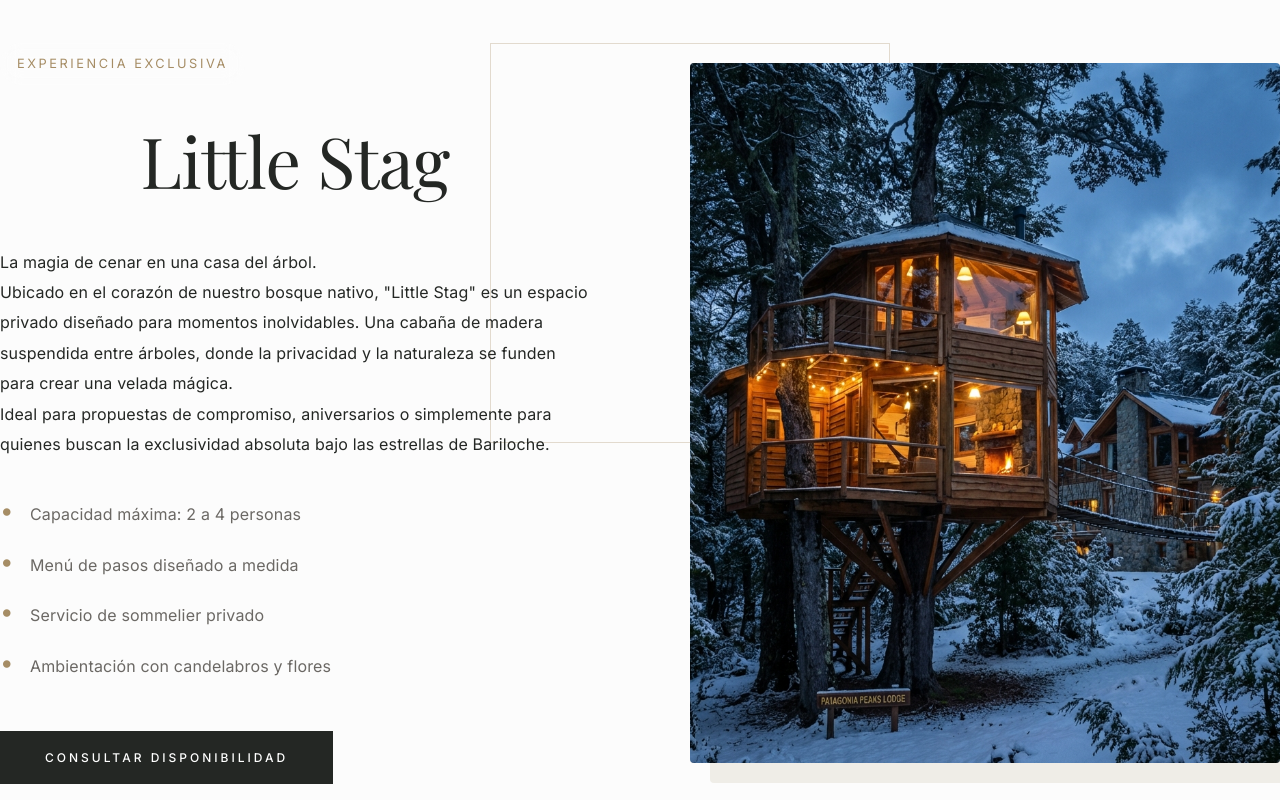
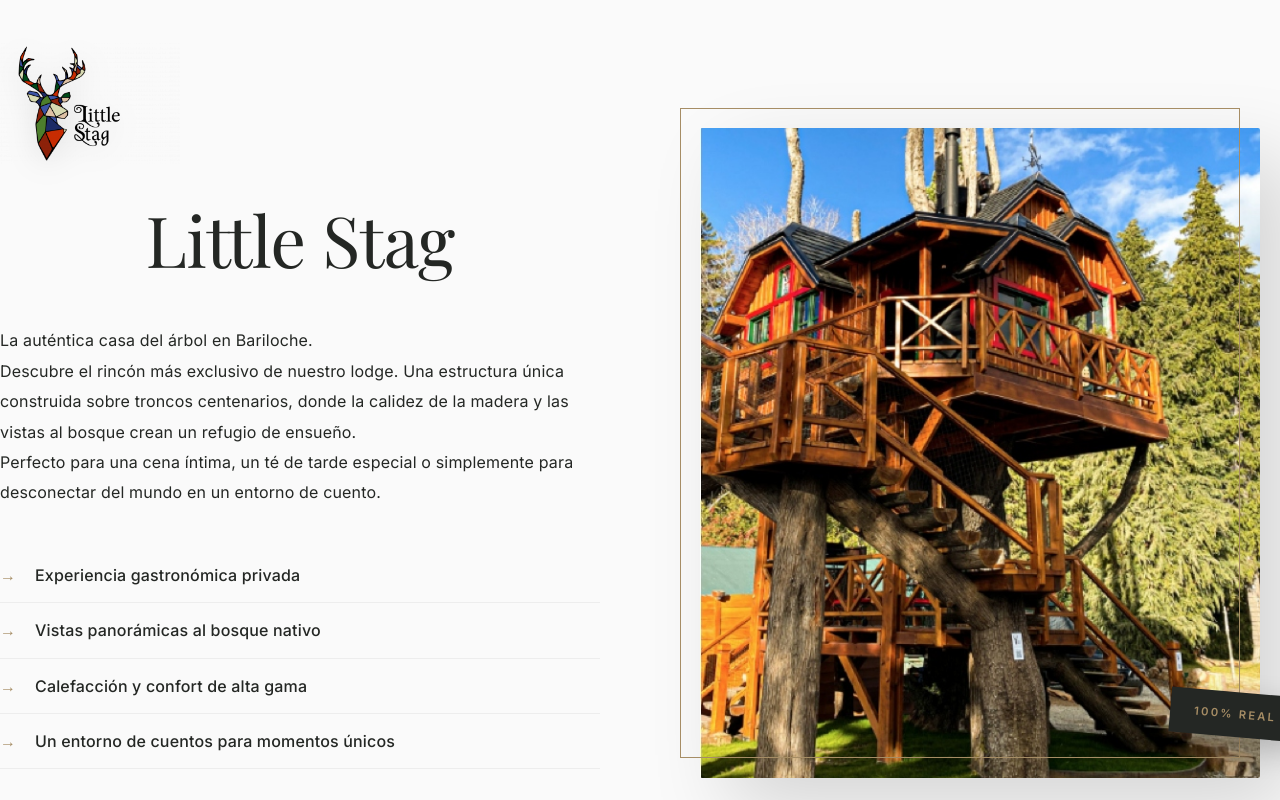
Before and after one commit to ahurtado1205-byte/charming-luxury-lodge, a React (Vite) app: page /charming-luxury-lodge/stag in a window 1280 px wide. Shown: the part 1840-2640 px from the top of the page. Built offline with nearby package versions, Linux system fonts and the light colour scheme; a web font is replaced by a local one.

Commit message:
Add real Little Stag photo and logo with premium styling

```diff
--- a/src/config/images.js
+++ b/src/config/images.js
@@ -35,7 +35,8 @@ export const IMAGES = {
     stag_dish_1: `${BASE}images/stag_dish_patagonian_lamb.png`,
     stag_dish_2: `${BASE}images/stag_dish_dessert.png`,
     stag_wine: `${BASE}images/stag_wine_experience.png`,
-    little_stag: `${BASE}images/little_stag.png`,
+    little_stag: `${BASE}images/little_stag_real.jpg`,
+    little_stag_logo: `${BASE}images/little_stag_logo.png`,
 
     // Gallery / Others
     gallery: [
--- a/src/pages/Stag.jsx
+++ b/src/pages/Stag.jsx
@@ -94,22 +94,24 @@ const Stag = () => {
                 <div className="container">
                     <div className="little-stag-grid">
                         <div className="little-stag-content">
-                            <div className="stag-badge">EXPERIENCIA EXCLUSIVA</div>
+                            <img src={IMAGES.little_stag_logo} alt="Little Stag Logo" className="little-stag-logo-img" />
                             <h2 className="section-title">Little Stag</h2>
-                            <p className="p-accent">La magia de cenar en una casa del árbol.</p>
-                            <p>Ubicado en el corazón de nuestro bosque nativo, "Little Stag" es un espacio privado diseñado para momentos inolvidables. Una cabaña de madera suspendida entre árboles, donde la privacidad y la naturaleza se funden para crear una velada mágica.</p>
-                            <p>Ideal para propuestas de compromiso, aniversarios o simplemente para quienes buscan la exclusividad absoluta bajo las estrellas de Bariloche.</p>
+                            <p className="p-accent">La auténtica casa del árbol en Bariloche.</p>
+                            <p>Descubre el rincón más exclusivo de nuestro lodge. Una estructura única construida sobre troncos centenarios, donde la calidez de la madera y las vistas al bosque crean un refugio de ensueño.</p>
+                            <p>Perfecto para una cena íntima, un té de tarde especial o simplemente para desconectar del mundo en un entorno de cuento.</p>
                             <ul className="little-stag-list">
-                                <li>Capacidad máxima: 2 a 4 personas</li>
-                                <li>Menú de pasos diseñado a medida</li>
-                                <li>Servicio de sommelier privado</li>
-                                <li>Ambientación con candelabros y flores</li>
+                                <li>Experiencia gastronómica privada</li>
+                                <li>Vistas panorámicas al bosque nativo</li>
+                                <li>Calefacción y confort de alta gama</li>
+                                <li>Un entorno de cuentos para momentos únicos</li>
                             </ul>
-                            <button className="btn btn-primary">Consultar Disponibilidad</button>
+                            <button className="btn btn-primary">Reservar Experiencia</button>
                         </div>
                         <div className="little-stag-image-wrapper">
-                            <img src={IMAGES.little_stag} alt="Little Stag Treehouse" className="little-stag-img" />
-                            <div className="image-overlay-border"></div>
+                            <div className="onda-frame">
+                                <img src={IMAGES.little_stag} alt="Little Stag Treehouse Real" className="little-stag-img" />
+                                <div className="floating-badge-onda">100% REAL</div>
+                            </div>
                         </div>
                     </div>
                 </div>
--- a/src/styles/Stag.css
+++ b/src/styles/Stag.css
@@ -135,60 +135,97 @@
 /* Little Stag Section */
 .little-stag {
     padding: 140px 0;
-    background-color: #fcfcfc;
+    background-color: #fafafa;
+    position: relative;
+    overflow: hidden;
+}
+
+.little-stag-logo-img {
+    width: 180px;
+    height: auto;
+    margin-bottom: 30px;
+    filter: drop-shadow(0 5px 15px rgba(0, 0, 0, 0.1));
 }
 
 .little-stag-grid {
     display: grid;
     grid-template-columns: 1fr 1fr;
-    gap: 100px;
+    gap: 80px;
     align-items: center;
 }
 
 .little-stag-image-wrapper {
     position: relative;
-    height: 700px;
+}
+
+.onda-frame {
+    position: relative;
+    padding: 20px;
+}
+
+/* El "onda-frame" añade un borde decorativo */
+.onda-frame::before {
+    content: '';
+    position: absolute;
+    top: 0;
+    left: 0;
+    right: 40px;
+    bottom: 40px;
+    border: 1px solid var(--accent);
+    z-index: 1;
+    pointer-events: none;
 }
 
 .little-stag-img {
     width: 100%;
-    height: 100%;
+    height: 650px;
     object-fit: cover;
-    border-radius: 4px;
-    box-shadow: 20px 20px 0 var(--bg-soft);
+    border-radius: 2px;
+    display: block;
+    box-shadow: 30px 30px 80px rgba(0, 0, 0, 0.15);
+    transition: transform 0.5s ease;
 }
 
-.image-overlay-border {
+.little-stag-image-wrapper:hover .little-stag-img {
+    transform: scale(1.02);
+}
+
+.floating-badge-onda {
     position: absolute;
-    top: -20px;
-    left: -200px;
-    width: 400px;
-    height: 400px;
-    border: 1px solid var(--accent);
-    z-index: -1;
-    opacity: 0.3;
+    bottom: 60px;
+    right: -20px;
+    background: var(--primary);
+    color: var(--accent);
+    padding: 12px 24px;
+    font-weight: 800;
+    letter-spacing: 0.2em;
+    font-size: 0.7rem;
+    box-shadow: 10px 10px 30px rgba(0, 0, 0, 0.2);
+    z-index: 5;
+    transform: rotate(5deg);
 }
 
 .little-stag-list {
     list-style: none;
     padding: 0;
-    margin: 30px 0 40px;
+    margin: 40px 0;
 }
 
 .little-stag-list li {
-    padding: 10px 0;
-    padding-left: 30px;
+    padding: 12px 0;
+    padding-left: 35px;
     position: relative;
-    color: var(--text-light);
+    font-weight: 500;
+    color: var(--primary);
+    border-bottom: 1px solid rgba(0, 0, 0, 0.05);
 }
 
 .little-stag-list li::before {
-    content: '•';
+    content: '→';
     color: var(--accent);
     position: absolute;
     left: 0;
-    font-size: 1.5rem;
-    line-height: 1;
+    font-weight: 700;
 }
 
 /* Visual Menu Section */
```
Also changed, not shown: public/images/little_stag_logo.png (added), public/images/little_stag_real.jpg (added).
